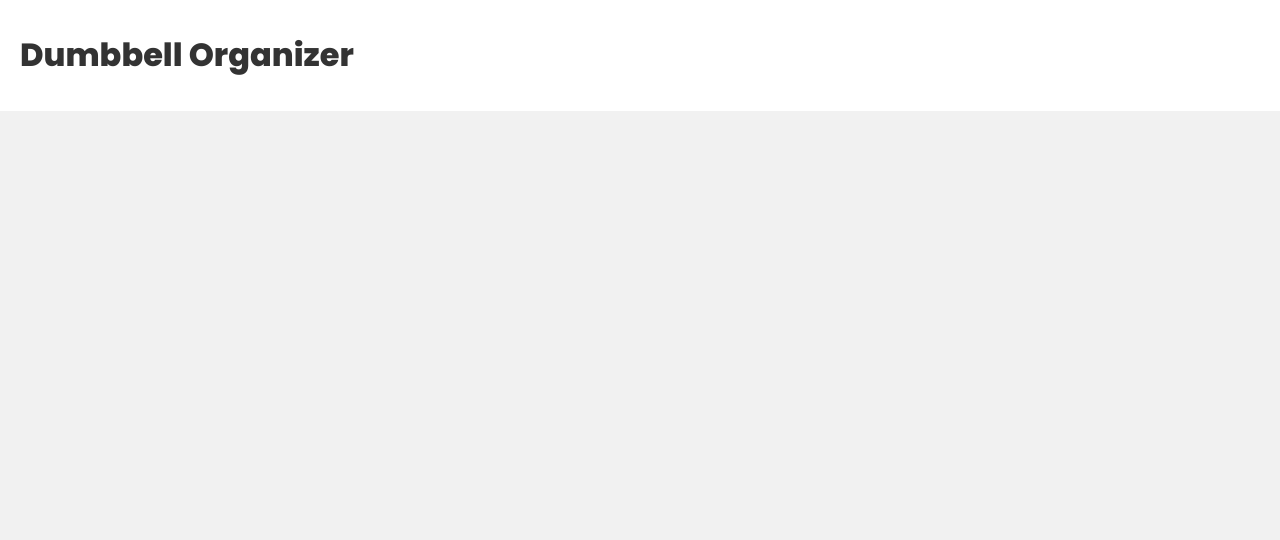
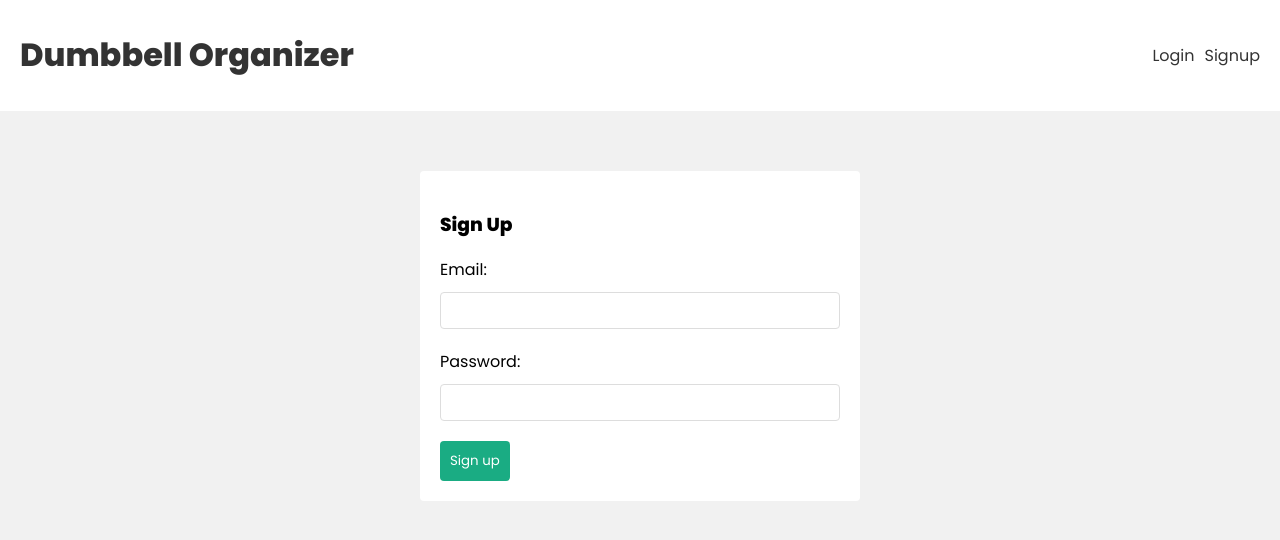
Before and after one commit to liamgluna/learning-MERN, a React (Vite) app in the folder frontend/: page /signup in a window 1280 px wide. Before the commit this address had no page. Shown: the top 540 px of the page. Built offline with nearby package versions, Linux system fonts and the light colour scheme.

Commit message:
login forms

```diff
--- a/frontend/src/App.jsx
+++ b/frontend/src/App.jsx
@@ -1,6 +1,8 @@
 import { BrowserRouter, Routes, Route } from "react-router-dom";
 import Home from "./pages/Home";
 import Navbar from "./components/Navbar";
+import Login from "./pages/Login";
+import Signup from "./pages/Signup";
 
 function App() {
   return (
@@ -10,6 +12,8 @@ function App() {
         <div className="pages">
           <Routes>
             <Route path="/" element={<Home />} />
+            <Route path="/login" element={<Login />} />
+            <Route path="/signup" element={<Signup />} />
           </Routes>
         </div>
       </BrowserRouter>
--- a/frontend/src/components/Navbar.jsx
+++ b/frontend/src/components/Navbar.jsx
@@ -7,6 +7,12 @@ const Navbar = () => {
         <Link to="/">
           <h1>Dumbbell Organizer</h1>
         </Link>
+        <nav>
+          <div>
+            <Link to="/login">Login</Link>
+            <Link to="/signup">Signup</Link>
+          </div>
+        </nav>
       </div>
     </header>
   );
--- /dev/null
+++ b/frontend/src/context/AuthContext.jsx
@@ -0,0 +1,22 @@
+import { createContext, useReducer } from "react";
+
+export const AuthContext = createContext();
+
+export const authReducer = (state, action) => {
+  switch (action.type) {
+    case "LOGIN":
+      return { user: action.payload };
+    case "LOGOUT":
+      return { user: null };
+    default:
+      return state;
+  }
+};
+
+export const AuthContextProvider = ({ children }) => {
+  const [state, dispatch] = useReducer(authReducer, {
+    user: null,
+  });
+  console.log("AuthContext state: ", state);
+  return <AuthContext.Provider value={{...state, dispatch}}>{children}</AuthContext.Provider>;
+};
--- a/frontend/src/index.css
+++ b/frontend/src/index.css
@@ -100,3 +100,20 @@ div.error {
 input.error {
   border: 1px solid var(--error);
 }
+
+/* navbar */
+nav {
+  display: flex;
+  align-items: center;
+}
+nav a {
+  margin-left: 10px;
+}
+/* auth forms */
+form.signup, form.login {
+  max-width: 400px;
+  margin: 40px auto;
+  padding: 20px;
+  background: #fff;
+  border-radius: 4px;
+}
--- a/frontend/src/main.jsx
+++ b/frontend/src/main.jsx
@@ -3,11 +3,14 @@ import ReactDOM from "react-dom/client";
 import App from "./App";
 import "./index.css";
 import { WorkoutsContextProvider } from "./context/WorkoutsContext";
+import { AuthContextProvider } from "./context/AuthContext";
 
 ReactDOM.createRoot(document.getElementById("root")).render(
   <React.StrictMode>
-    <WorkoutsContextProvider>
-      <App />
-    </WorkoutsContextProvider>
+    <AuthContextProvider>
+      <WorkoutsContextProvider>
+        <App />
+      </WorkoutsContextProvider>
+    </AuthContextProvider>
   </React.StrictMode>
 );
--- /dev/null
+++ b/frontend/src/pages/Login.jsx
@@ -0,0 +1,34 @@
+import { useState } from "react";
+
+const Login = () => {
+  const [email, setEmail] = useState("");
+  const [password, setPassword] = useState("");
+
+  const handleSubmit = async (e) => {
+    e.preventDefault();
+
+    console.log(email, password);
+  };
+
+  return (
+    <form className="login" onSubmit={handleSubmit}>
+      <h3>Log In</h3>
+
+      <label>Email:</label>
+      <input
+        type="email"
+        onChange={(e) => setEmail(e.target.value)}
+        value={email}
+      />
+      <label>Password:</label>
+      <input
+        type="password"
+        onChange={(e) => setPassword(e.target.value)}
+        value={password}
+      />
+      <button>Log In</button>
+    </form>
+  );
+};
+
+export default Login;
--- /dev/null
+++ b/frontend/src/pages/Signup.jsx
@@ -0,0 +1,34 @@
+import { useState } from "react";
+
+const Signup = () => {
+  const [email, setEmail] = useState("");
+  const [password, setPassword] = useState("");
+
+  const handleSubmit = async (e) => {
+    e.preventDefault();
+
+    console.log(email, password);
+  };
+
+  return (
+    <form className="signup" onSubmit={handleSubmit}>
+      <h3>Sign Up</h3>
+
+      <label>Email:</label>
+      <input
+        type="email"
+        onChange={(e) => setEmail(e.target.value)}
+        value={email}
+      />
+      <label>Password:</label>
+      <input
+        type="password"
+        onChange={(e) => setPassword(e.target.value)}
+        value={password}
+      />
+      <button>Sign up</button>
+    </form>
+  );
+};
+
+export default Signup;
```
Also changed, not shown: frontend/src/hooks/useAuthContext.jsx (added, +12 -0 lines).
